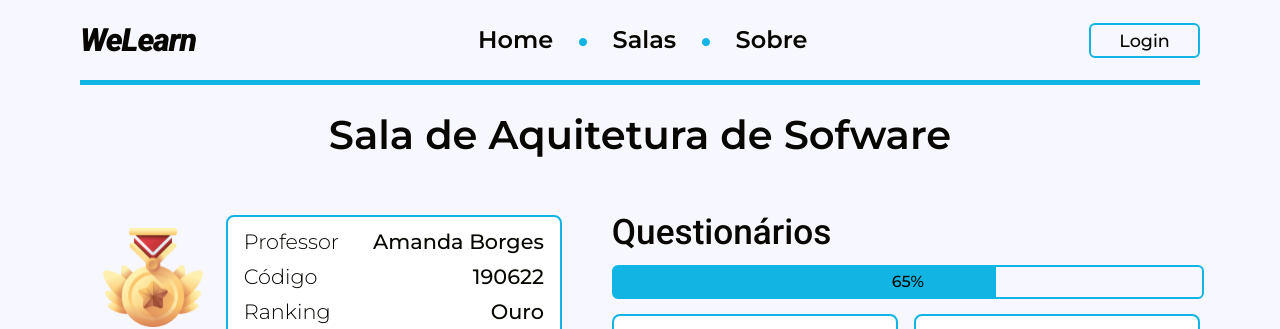
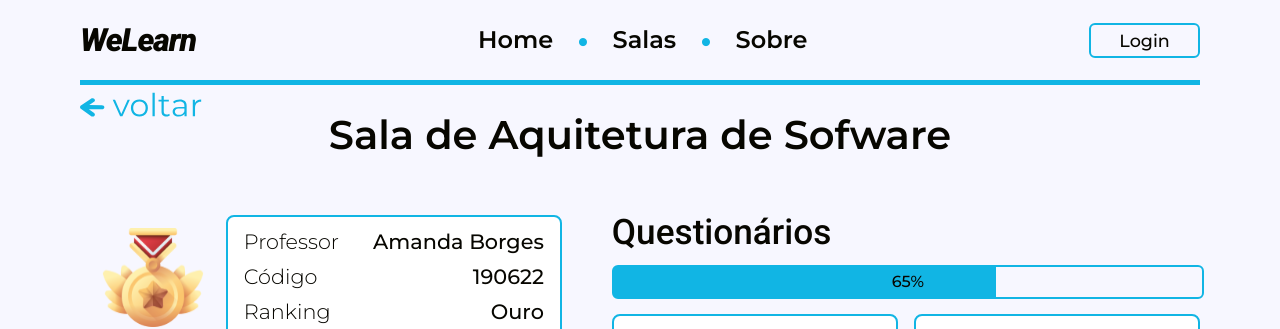
Before and after one commit to Aurinho007/WeLearn, a React (Create React App) app: page /sala in a window 1280 px wide. Shown: the top 329 px of the page. Built offline with nearby package versions, Linux system fonts and the light colour scheme.

Commit message:
inclui botão de voltar

```diff
--- a/src/components/PageHeader/index.tsx
+++ b/src/components/PageHeader/index.tsx
@@ -1,9 +1,17 @@
-import { Container, Title } from "./styles";
+import { BackButton, Container, Title } from "./styles";
 import PageHeaderProps from "./types";
+import arrowBack from '../../assets/images/arrowBack.svg'
+import { useNavigate } from "react-router-dom";
 
-const PageHeader = ({ title }: PageHeaderProps ) => {
+const PageHeader = ({ title, hasBackButton }: PageHeaderProps) => {
+  const navigation = useNavigate();
+
   return (
     <Container>
+      {
+        hasBackButton &&
+        <BackButton src={arrowBack} onClick={() => navigation(-1)}/>
+      }
       <Title>
         {title}
       </Title>
--- a/src/components/PageHeader/styles.ts
+++ b/src/components/PageHeader/styles.ts
@@ -1,11 +1,13 @@
 import styled from "styled-components";
 import Fonts from "../../assets/fonts/fonts";
+import theme from "../../assets/theme";
 
 export const Container = styled.div`
   width: 100%;
   display: flex;
   justify-content: center;
   padding: 30px 0 60px 0;
+  position: relative;
 `;
 
 export const Title = styled.p`
@@ -13,3 +15,11 @@ export const Title = styled.p`
   font-weight: 600;
   font-size: 2.5rem;
 `;
+
+export const BackButton = styled.img`
+  position: absolute;
+  margin-top: 5px;
+  top: 0;
+  left: 0;
+  height: 40px;
+`;
--- a/src/components/PageHeader/types.ts
+++ b/src/components/PageHeader/types.ts
@@ -1,5 +1,6 @@
 type PageHeaderProps = {
   title: string
+  hasBackButton?: boolean
 }
 
 export default PageHeaderProps;
--- a/src/pages/Classroom/index.tsx
+++ b/src/pages/Classroom/index.tsx
@@ -10,7 +10,7 @@ const Classroom = () => {
   const classroomName = "Aquitetura de Sofware"
   return (
     <>
-      <PageHeader title={`Sala de ${classroomName}`} />
+      <PageHeader title={`Sala de ${classroomName}`} hasBackButton/>
       <ClassroomContainer>
         <Left>
           <LeftHeader>
```
Also changed, not shown: src/assets/images/arrowBack.svg (added).
